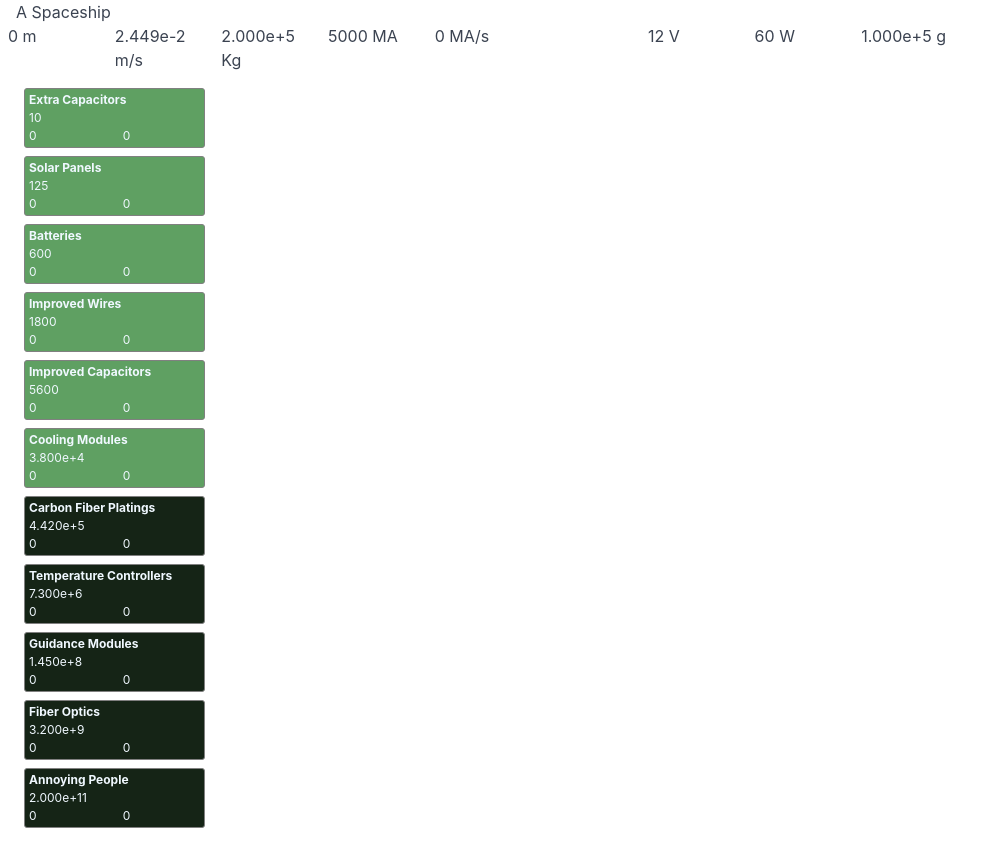
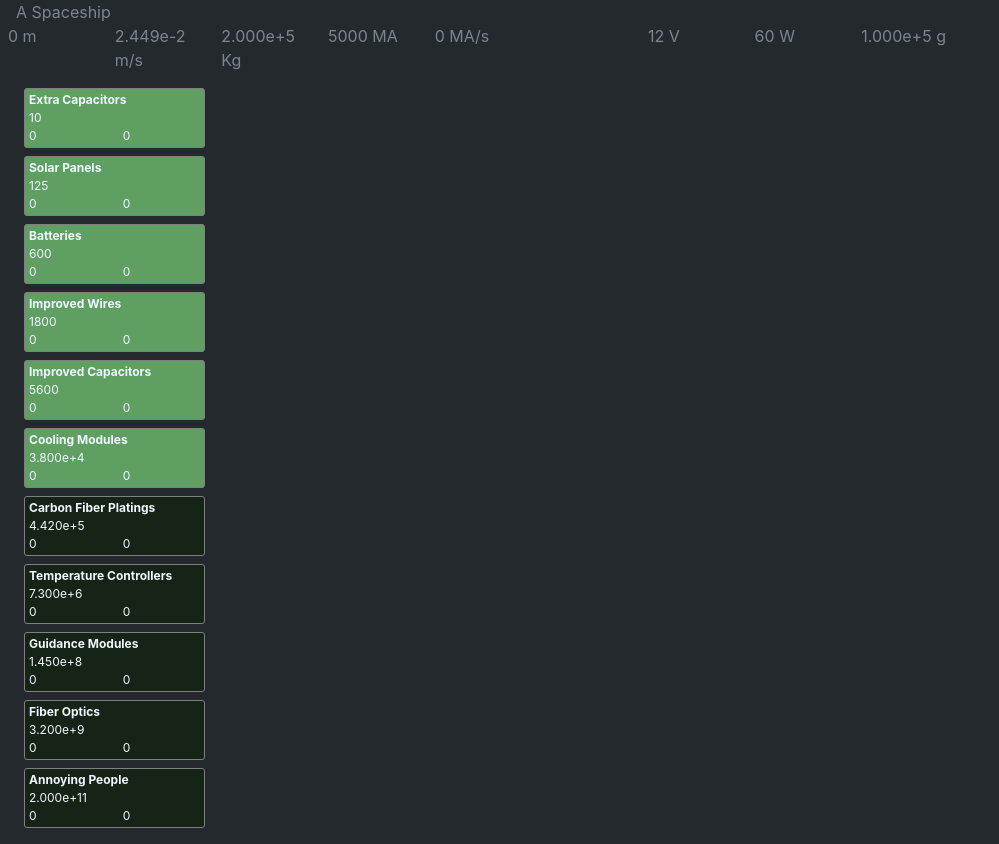
Before and after one commit to hi-noikiy/space-grinder, a Vue app: page / in a window 1280 px wide. Shown: the whole page, without its empty margins (0-999 px from the left). Built offline with nearby package versions, Linux system fonts and the light colour scheme.

Commit message:
Change color and background color

```diff
--- a/src/App.vue
+++ b/src/App.vue
@@ -17,6 +17,8 @@ export default {
 
 <style>
 html, body, #app {
+    background: #24292E;
+    color: #7D858C;
     height: 100%;
     width: 100%;
     -webkit-touch-callout: none;
```
